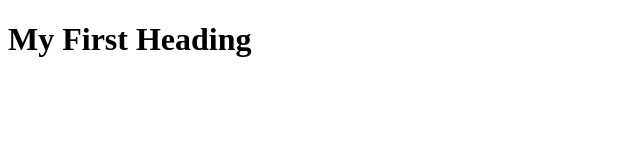
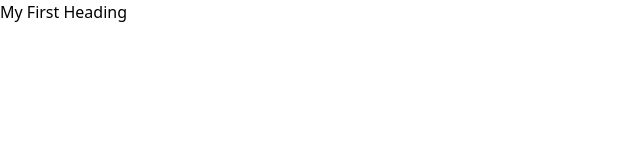
Before and after one commit to tanner-pham/tanner-pham.github.io, a website: page index.html in a window 1280 px wide. Shown: the whole page, without its empty margins (0-640 px from the left). Drawn offline with Linux system fonts and the light colour scheme.

Commit message:
Styling with tailwind

```diff
--- a/index.html
+++ b/index.html
@@ -1,9 +1,13 @@
 <!DOCTYPE html>
 <html lang-"en">
-    <head>
+<head>
+    <meta charset="UTF-8" />
+    <title>Demo</title>
+    <link rel="stylesheet" href="./output.css">
+</head>
 
-    </head>
-    <body>
-        <h1>My First Heading</h1>
-    </body>
+<body>
+    <h1>My First Heading</h1>
+</body>
+
 </html>
--- /dev/null
+++ b/input.css
@@ -0,0 +1 @@
+@import "tailwindcss";
```
Also changed, not shown: package.json (added, +25 -0 lines), output.css (added), 2 other files.
